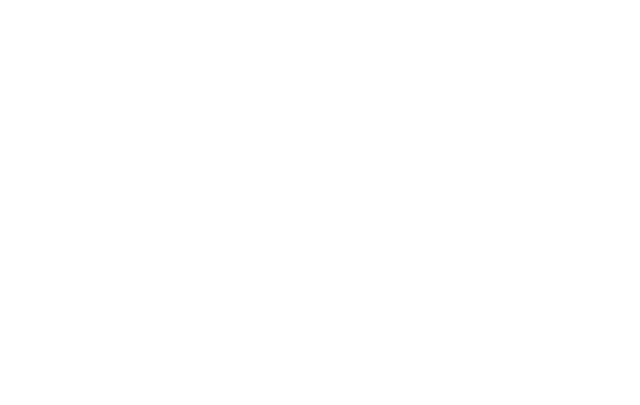
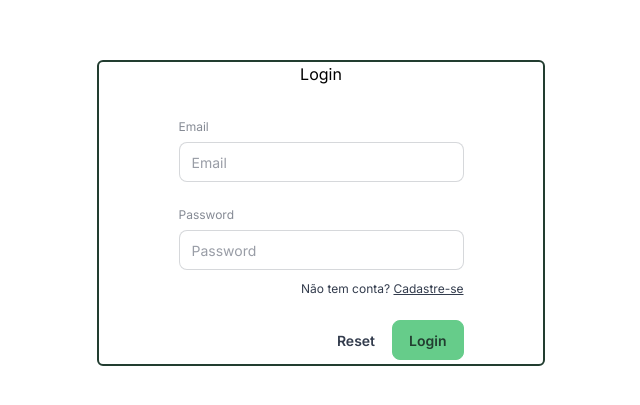
Before and after one commit to GustavoACaetano/cronomarket, a Vue app in the folder frontend/: page /login in a window 1280 px wide. Before the commit this address had no page. Shown: the part 187-592 px from the top of the page, without its empty margins (319-959 px from the left). Built offline with nearby package versions, Linux system fonts and the light colour scheme.

Commit message:
Adicionando tela de login

```diff
--- a/frontend/src/common/router/index.ts
+++ b/frontend/src/common/router/index.ts
@@ -1,5 +1,6 @@
 import { createRouter, createWebHistory } from 'vue-router'
 import landingPageRoutes from '@/modules/LandingPage/router'
+import authRoutes from '@/modules/Auth/router'
 
 
 export const router = createRouter({
@@ -8,6 +9,7 @@
      {
       path: '/',
       children: [
+        ...authRoutes,
         ...landingPageRoutes,
       ],
     },
--- /dev/null
+++ b/frontend/src/modules/Auth/router.ts
@@ -0,0 +1,22 @@
+import type { RouteRecordRaw } from 'vue-router'
+
+
+const routes: RouteRecordRaw[] = [
+  {
+    path: '',
+    children: [
+      {
+        path: 'login',
+        name: 'Login',
+        component: () => import('@/modules/Auth/view/Login.vue'),
+      },
+      {
+        path: 'cadastro',
+        name: 'Cadastro',
+        component: () => import('@/modules/Auth/view/Cadastro.vue'),
+      },
+    ],
+  },
+]
+
+export default routes
--- /dev/null
+++ b/frontend/src/modules/Auth/view/Cadastro.vue
@@ -0,0 +1,3 @@
+<template>
+    <h1>ta incompleto k</h1>
+</template>
--- /dev/null
+++ b/frontend/src/modules/Auth/view/Login.vue
@@ -0,0 +1,40 @@
+<script setup lang="ts">
+import { ref } from 'vue';
+import { Mail } from 'lucide-vue-next';
+
+const username = ref('');
+
+</script>
+
+<template>
+    <div class="h-screen w-screen flex items-center justify-center">
+        <div class="flex flex-col gap-y-6 items-center border-2 border-primary-content rounded-md w-md">
+            <h1 class="text-black">Login</h1>
+            <div class="flex flex-col items-center gap-y-4 w-full">
+                <form class="fieldset w-3/4 px-6">
+                    <div class="flex flex-col gap-y-4">
+                        <fieldset class="fieldset">
+                            <label class="label">Email</label>
+                            <input type="email" class="input validator" placeholder="Email" required />
+                            <p class="validator-hint hidden">Required</p>
+                        </fieldset>
+
+                        <label class="fieldset">
+                            <span class="label">Password</span>
+                            <input type="password" class="input validator" placeholder="Password" required />
+                            <span class="validator-hint hidden">Required</span>
+                        </label>
+                    </div>
+                    <div class="flex justify-end">
+                        <span>Não tem conta? <a href="/cadastro" class="link">Cadastre-se</a></span>
+                    </div>
+
+                    <div class="flex flex-row justify-end items-center mt-4">
+                        <button class="btn btn-ghost" type="reset">Reset</button>
+                        <button class="btn btn-primary" type="submit">Login</button>
+                    </div>
+                </form>
+            </div>
+        </div>
+    </div>
+</template>
--- a/frontend/src/modules/LandingPage/router.ts
+++ b/frontend/src/modules/LandingPage/router.ts
@@ -3,7 +3,7 @@
 
 const routes: RouteRecordRaw[] = [
   {
-    path: '',
+    path: 'landing-page',
     children: [
       {
         path: '',
--- a/frontend/src/modules/LandingPage/view/index.vue
+++ b/frontend/src/modules/LandingPage/view/index.vue
@@ -15,7 +15,7 @@
 <template>
 
     <Header />
-    <div class="min-h-screen bg-white text-black flex flex-col gap-y-26 items-center">
+    <div class="min-h-screen flex flex-col gap-y-26 items-center">
 
         <Secao1 />
 
--- a/frontend/src/style.css
+++ b/frontend/src/style.css
@@ -7,26 +7,26 @@
 	default: true;
 	prefersdark: false;
 	color-scheme: light;
-	--color-base-100: oklch(100% 0 0);
-	--color-base-200: oklch(93% 0 0);
-	--color-base-300: oklch(86% 0 0);
-	--color-base-content: oklch(35.519% 0.032 262.988);
-	--color-primary: oklch(76.662% 0.135 153.45);
-	--color-primary-content: oklch(33.387% 0.04 162.24);
-	--color-secondary: oklch(61.302% 0.202 261.294);
-	--color-secondary-content: oklch(100% 0 0);
-	--color-accent: oklch(72.772% 0.149 33.2);
-	--color-accent-content: oklch(0% 0 0);
-	--color-neutral: oklch(35.519% 0.032 262.988);
-	--color-neutral-content: oklch(98.462% 0.001 247.838);
-	--color-info: oklch(72.06% 0.191 231.6);
-	--color-info-content: oklch(0% 0 0);
-	--color-success: oklch(64.8% 0.15 160);
-	--color-success-content: oklch(0% 0 0);
-	--color-warning: oklch(84.71% 0.199 83.87);
-	--color-warning-content: oklch(0% 0 0);
-	--color-error: oklch(71.76% 0.221 22.18);
-	--color-error-content: oklch(0% 0 0);
+	--color-base-100: #ffffff;
+	--color-base-200: #e8e8e8;
+	--color-base-300: #d1d1d1;
+	--color-base-content: #333c4d;
+	--color-primary: #66cc8a;
+	--color-primary-content: #223d30;
+	--color-secondary: #377cfb;
+	--color-secondary-content: #ffffff;
+	--color-accent: #f68067;
+	--color-accent-content: #000000;
+	--color-neutral: #333c4d;
+	--color-neutral-content: #f9fafb;
+	--color-info: #00b5ff;
+	--color-info-content: #000000;
+	--color-success: #00a96e;
+	--color-success-content: #000000;
+	--color-warning: #ffbe00;
+	--color-warning-content: #000000;
+	--color-error: #ff5861;
+	--color-error-content: #000000;
 	--radius-selector: 1rem;
 	--radius-field: 0.5rem;
 	--radius-box: 1rem;
```
